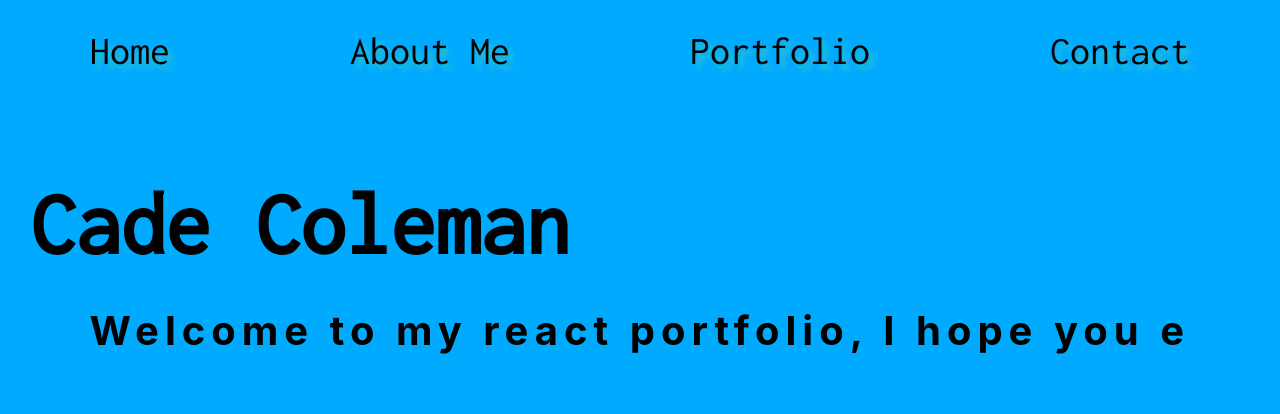
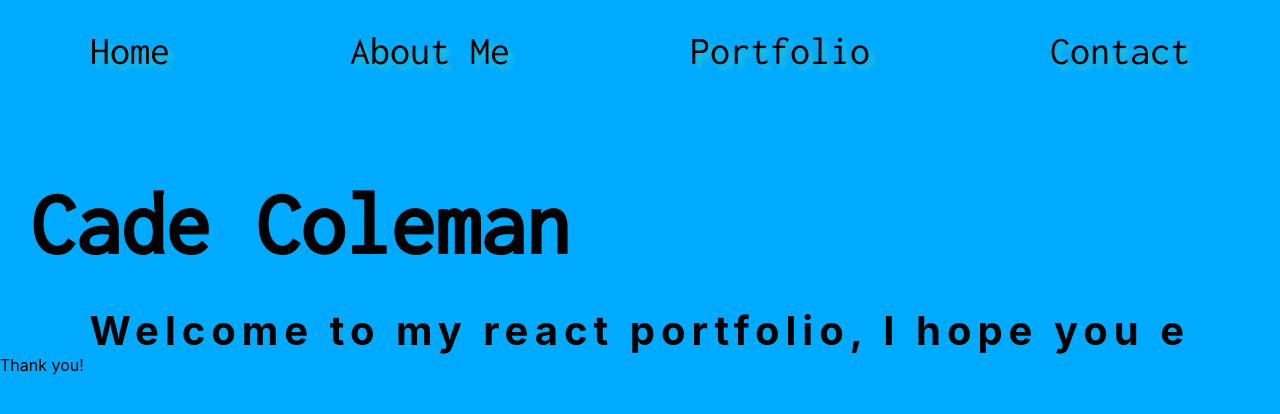
Before and after one commit to cade-coleman/cades-portfolio, a React (Create React App) app: page / in a window 1280 px wide. Shown: the top 414 px of the page. Built offline with nearby package versions, Linux system fonts and the light colour scheme.

Commit message:
footer added

```diff
--- a/src/App.js
+++ b/src/App.js
@@ -19,6 +19,11 @@ function App() {
           </Routes>
         </div>
       </div>
+      <div>
+        <footer>
+          Thank you!
+        </footer>
+      </div>
     </Router>
   );
 }
```
